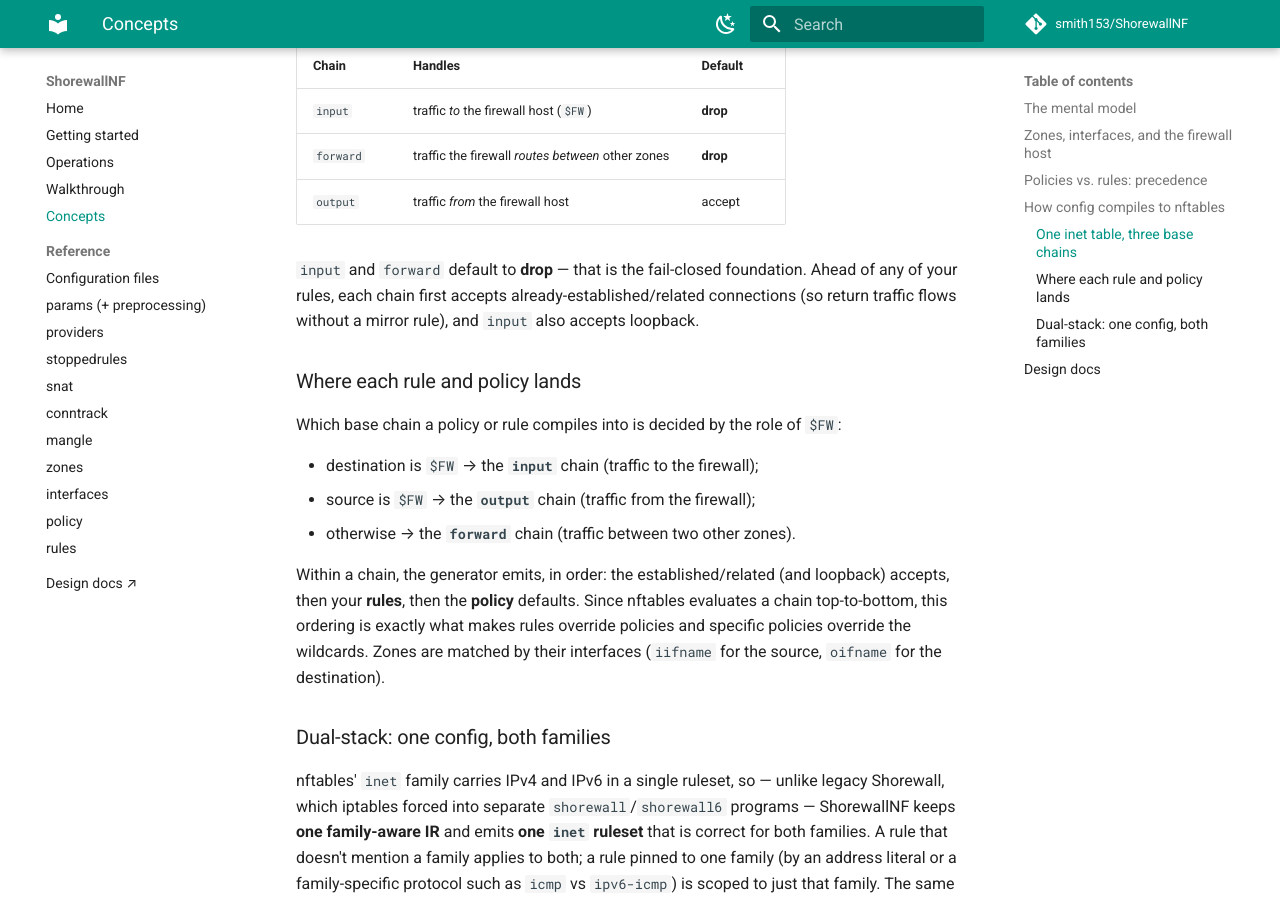
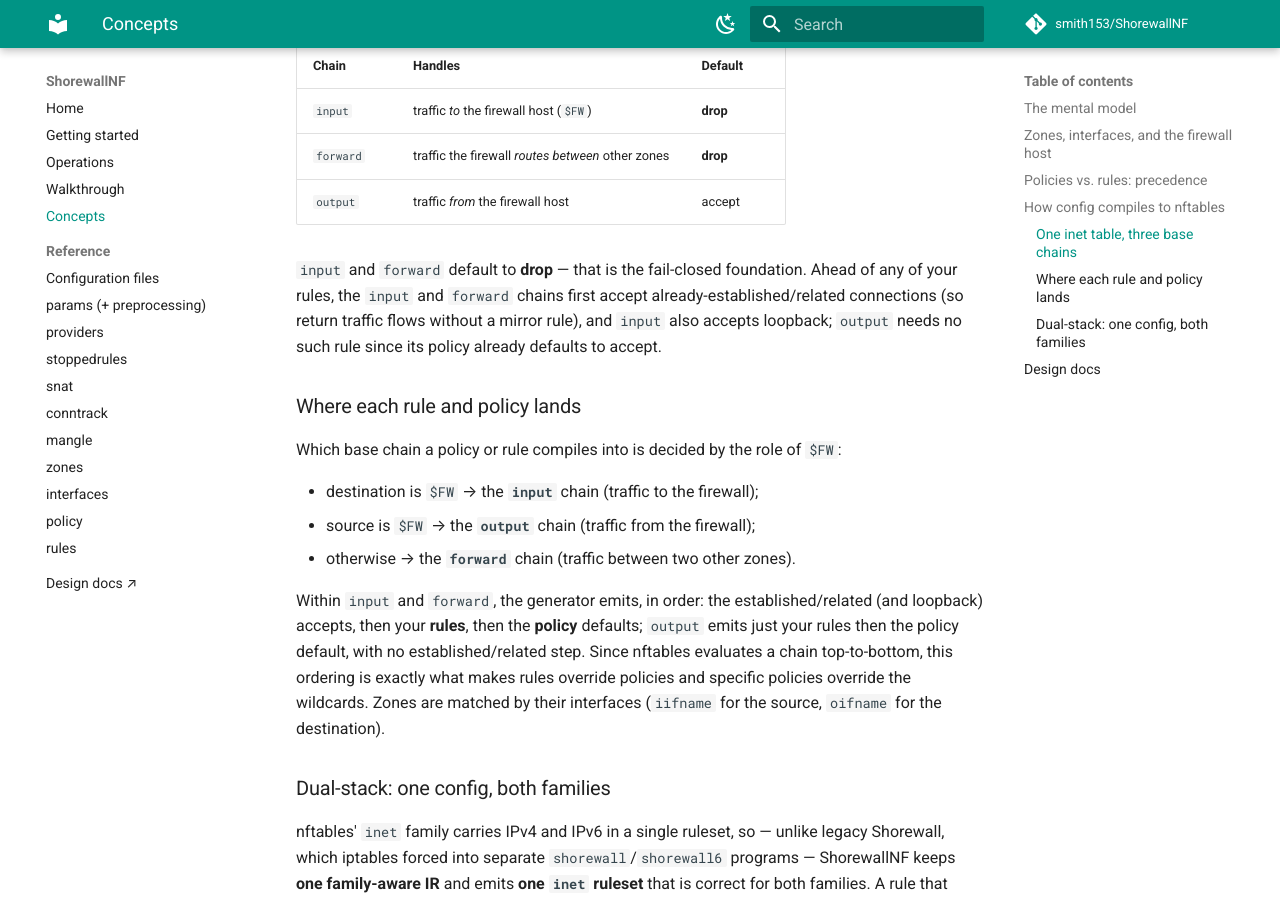
Before and after one commit to smith153/ShorewallNF, an MkDocs documentation site: the page built from docs/concepts.md, in a window 1280 px wide and 900 px high, scrolled down 2002 px. Built offline with MkDocs 1.6.1 and Material for MkDocs 9.7.7, drawn with Linux system fonts in a browser that asks for light colours; comment, search, counter and statistics services are not loaded.

Commit message:
docs: scope est/related accept to input and forward chains
ADR-0005 gives output no established/related accept — its policy already
defaults to accept. concepts.md previously implied all three base chains
carry that rule.

```diff
--- a/docs/concepts.md
+++ b/docs/concepts.md
@@ -80,8 +80,9 @@ Everything lands in a single nftables table, `inet filter`, with three hooked ba
 | `output` | traffic *from* the firewall host | accept |
 
 `input` and `forward` default to **drop** — that is the fail-closed foundation. Ahead of any of
-your rules, each chain first accepts already-established/related connections (so return traffic
-flows without a mirror rule), and `input` also accepts loopback.
+your rules, the `input` and `forward` chains first accept already-established/related connections
+(so return traffic flows without a mirror rule), and `input` also accepts loopback; `output` needs
+no such rule since its policy already defaults to accept.
 
 ### Where each rule and policy lands
 
@@ -91,9 +92,11 @@ Which base chain a policy or rule compiles into is decided by the role of `$FW`:
 - source is `$FW` → the **`output`** chain (traffic from the firewall);
 - otherwise → the **`forward`** chain (traffic between two other zones).
 
-Within a chain, the generator emits, in order: the established/related (and loopback) accepts, then
-your **rules**, then the **policy** defaults. Since nftables evaluates a chain top-to-bottom, this
-ordering is exactly what makes rules override policies and specific policies override the wildcards.
+Within `input` and `forward`, the generator emits, in order: the established/related (and
+loopback) accepts, then your **rules**, then the **policy** defaults; `output` emits just your
+rules then the policy default, with no established/related step. Since nftables evaluates a
+chain top-to-bottom, this ordering is exactly what makes rules override policies and specific
+policies override the wildcards.
 Zones are matched by their interfaces (`iifname` for the source, `oifname` for the destination).
 
 ### Dual-stack: one config, both families
```
Also changed, not shown: 1 other file.
